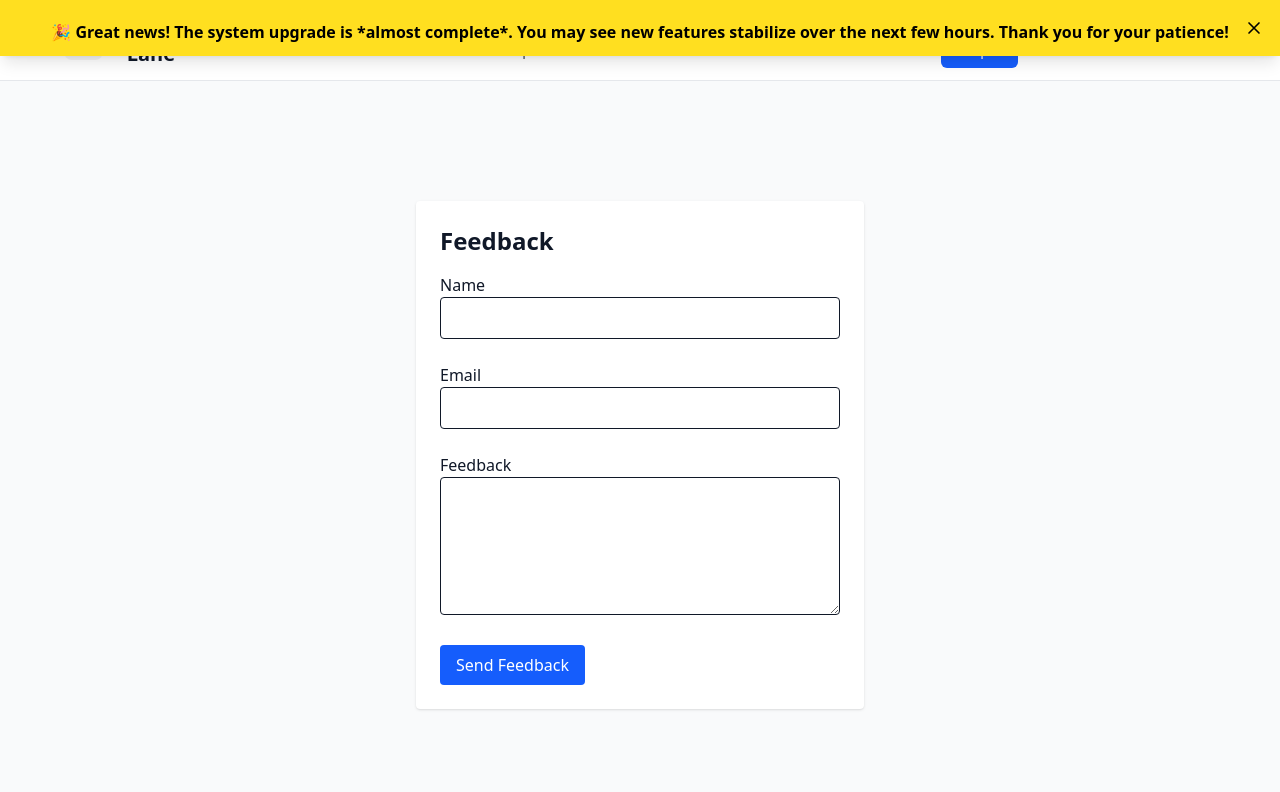
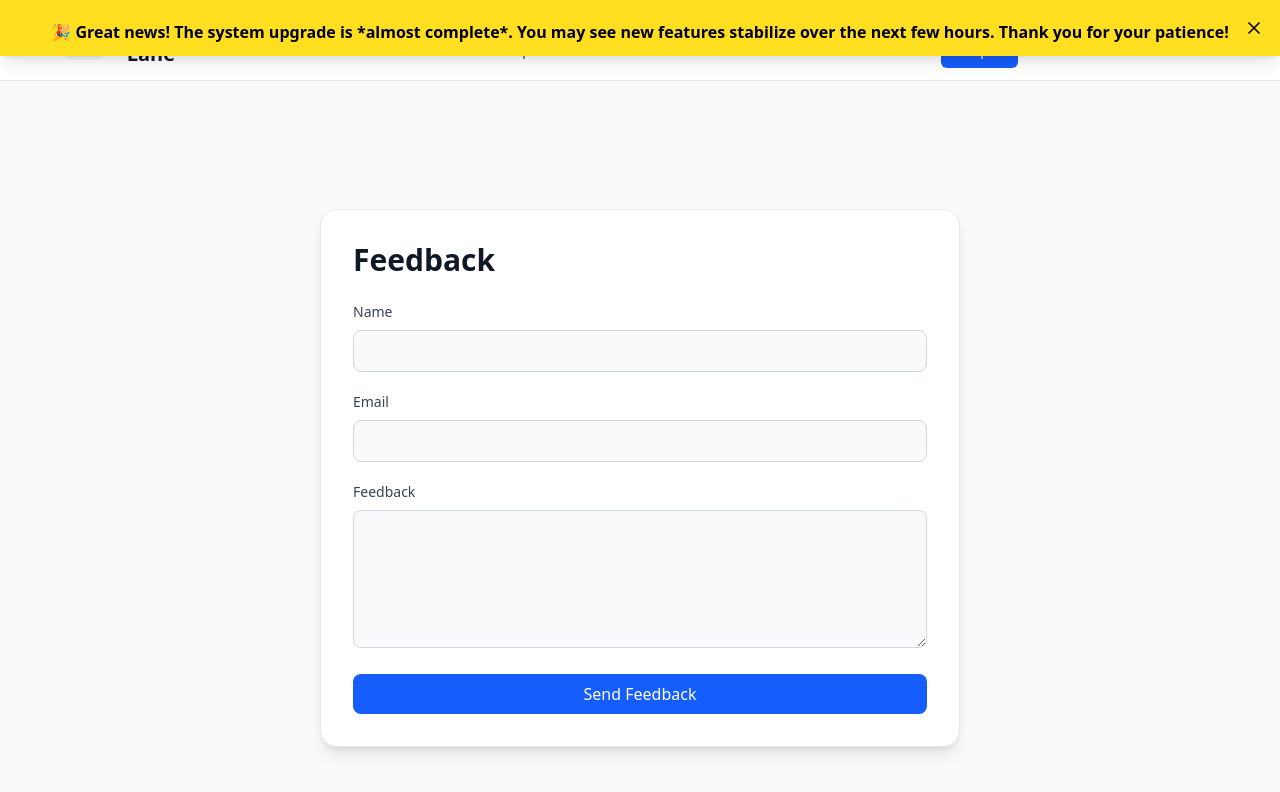
Before and after one commit to AlphaTechini/Memory-Lane, a SvelteKit app in the folder Frontend/Frontend/: page /feedback in a window 1280 px wide. Shown: the top 792 px of the page. Built offline with nearby package versions, Linux system fonts and the light colour scheme; no server answers.

Commit message:
made it use my app's styling

```diff
--- a/Frontend/Frontend/src/routes/feedback/+page.svelte
+++ b/Frontend/Frontend/src/routes/feedback/+page.svelte
@@ -1,5 +1,4 @@
 <script>
-  import { onMount } from 'svelte';
   import { writable } from 'svelte/store';
 
   let name = '';
@@ -9,7 +8,6 @@
   let success = '';
   let loading = false;
 
-  // Simple XSS prevention: strip tags and limit length
   function sanitize(input) {
     return input.replace(/<[^>]*>?/gm, '').slice(0, 2000);
   }
@@ -18,6 +16,7 @@
     error = '';
     success = '';
     loading = true;
+
     if (!name.trim() || !email.trim() || !body.trim()) {
       error = 'All fields are required.';
       loading = false;
@@ -28,12 +27,14 @@
       loading = false;
       return;
     }
+
     const sanitizedBody = sanitize(body);
     if (sanitizedBody !== body) {
       error = 'Feedback contains invalid characters.';
       loading = false;
       return;
     }
+
     try {
       const res = await fetch('/api/feedback', {
         method: 'POST',
@@ -46,33 +47,52 @@
       } else {
         error = 'Failed to send feedback.';
       }
-    } catch (e) {
+    } catch {
       error = 'Network error.';
     }
     loading = false;
   }
 </script>
 
-<div class="max-w-md mx-auto mt-10 p-6 bg-white rounded shadow">
-  <h2 class="text-2xl font-bold mb-4">Feedback</h2>
-  <form on:submit|preventDefault={submitFeedback}>
-    <label class="block mb-2">Name
-      <input class="w-full border p-2 rounded mb-4" bind:value={name} required />
-    </label>
-    <label class="block mb-2">Email
-      <input class="w-full border p-2 rounded mb-4" type="email" bind:value={email} required />
-    </label>
-    <label class="block mb-2">Feedback
-      <textarea class="w-full border p-2 rounded mb-4" rows="5" bind:value={body} required></textarea>
-    </label>
+<div class="min-h-screen bg-gray-50 dark:bg-gray-900 transition-colors duration-200">
+  <main class="max-w-2xl mx-auto px-4 py-12">
+    <div class="bg-white dark:bg-gray-800 rounded-2xl shadow-lg border border-gray-200 dark:border-gray-700 p-8">
+      <h2 class="text-3xl font-bold text-gray-900 dark:text-white mb-6">Feedback</h2>
+
+      <form on:submit|preventDefault={submitFeedback} class="space-y-5">
+        <div>
+          <label class="block mb-2 text-sm font-medium text-gray-700 dark:text-gray-300">Name</label>
+          <input class="w-full border border-gray-300 dark:border-gray-700 bg-gray-50 dark:bg-gray-900 text-gray-900 dark:text-white rounded-lg px-3 py-2"
+            bind:value={name} required />
+        </div>
+
+        <div>
+          <label class="block mb-2 text-sm font-medium text-gray-700 dark:text-gray-300">Email</label>
+          <input type="email"
+            class="w-full border border-gray-300 dark:border-gray-700 bg-gray-50 dark:bg-gray-900 text-gray-900 dark:text-white rounded-lg px-3 py-2"
+            bind:value={email} required />
+        </div>
+
+        <div>
+          <label class="block mb-2 text-sm font-medium text-gray-700 dark:text-gray-300">Feedback</label>
+          <textarea rows="5"
+            class="w-full border border-gray-300 dark:border-gray-700 bg-gray-50 dark:bg-gray-900 text-gray-900 dark:text-white rounded-lg px-3 py-2"
+            bind:value={body} required></textarea>
+        </div>
+
         {#if error}
-      <div class="text-red-600 mb-2">{error}</div>
+          <div class="text-red-600 dark:text-red-400">{error}</div>
         {/if}
         {#if success}
-      <div class="text-green-600 mb-2">{success}</div>
+          <div class="text-green-600 dark:text-green-400">{success}</div>
         {/if}
-    <button class="bg-blue-600 text-white px-4 py-2 rounded" type="submit" disabled={loading}>
+
+        <button
+          class="w-full bg-blue-600 hover:bg-blue-700 text-white font-medium px-4 py-2 rounded-lg transition disabled:opacity-50"
+          type="submit" disabled={loading}>
           {loading ? 'Sending...' : 'Send Feedback'}
         </button>
       </form>
     </div>
+  </main>
+</div>
```
Lines whose indentation alone changed are shown as unchanged.
